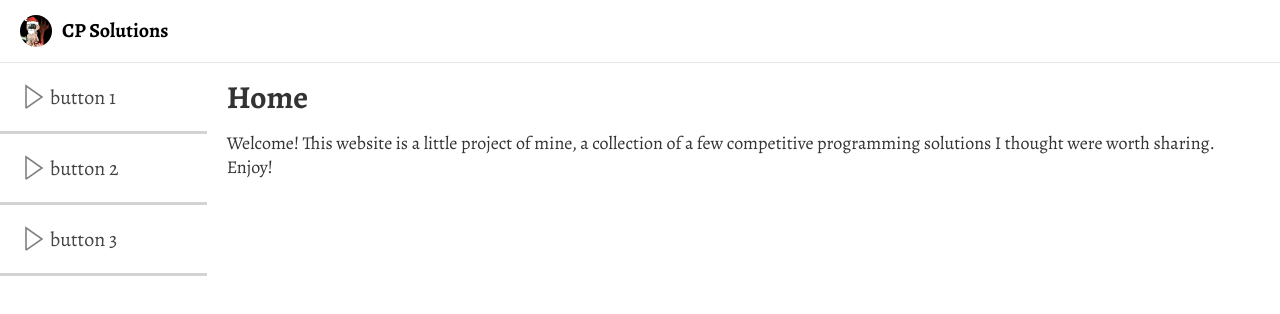
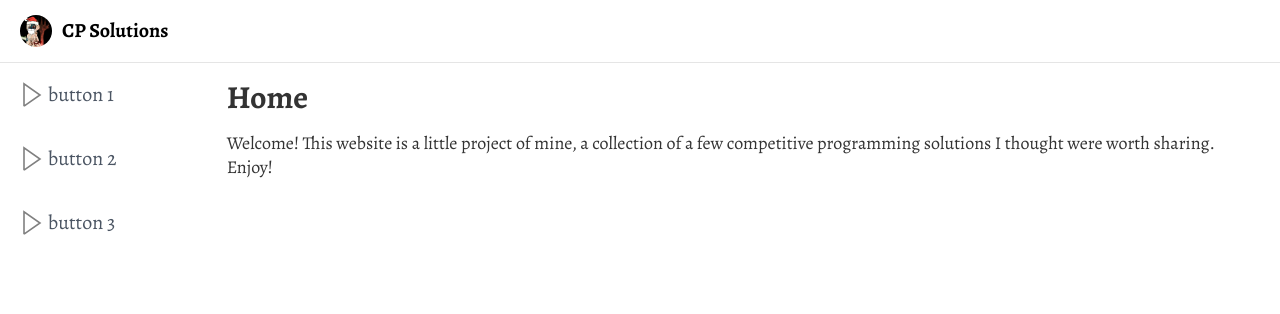
Before and after one commit to danielzsh/cp-sols, a Next.js app: page / in a window 1280 px wide. Shown: the top 314 px of the page. Built offline with nearby package versions, Linux system fonts and the light colour scheme.

Commit message:
migrate accordion element to tailwind

```diff
--- a/app/global.css
+++ b/app/global.css
@@ -1,3 +1,7 @@
+@tailwind base;
+@tailwind components;
+@tailwind utilities;
+
 body {
   margin: 0 auto;
   font-size: 16px;
--- a/components/accordion/Accordion.tsx
+++ b/components/accordion/Accordion.tsx
@@ -15,19 +15,3 @@ export const Accordion = ({content, ...props}) => {
         {res}
     </div>
 }
-
-Accordion.defaultProps = {
-    children: <>
-        <AccordionElement label='button 1'>
-            content 1
-        </AccordionElement>
-        <AccordionElement label='button 2'>
-            content 2
-        </AccordionElement>
-        <AccordionElement label='button 3'>
-            <AccordionElement label='nested'>
-                content 4
-            </AccordionElement>
-        </AccordionElement>
-    </>
-}
--- a/components/accordion/AccordionElement.tsx
+++ b/components/accordion/AccordionElement.tsx
@@ -1,6 +1,5 @@
 'use client';
 import { useState, useRef, ReactNode } from 'react';
-import styles from './accordion.module.css';
 import { motion } from 'framer-motion';
 
 export const AccordionElement = ({ children, label } : {children: ReactNode, label: string}) => {
@@ -8,12 +7,11 @@ export const AccordionElement = ({ children, label } : {children: ReactNode, lab
     const content = useRef(null);
     return (
         <motion.div
-            className={styles.accordion}
             animate={open ? "open" : "closed"}
             initial={"closed"}
         >
             <button
-                className={styles['accordion-button']}
+                className="w-full text-gray-600 p-4 text-left text-xl border-none rounded-lg transition duration-500 bg-transparent hover:bg-slate-50"
                 style={{display: 'flex', alignItems: 'center'}}
                 onClick={() => {
                     setOpen(!open);
@@ -46,7 +44,7 @@ export const AccordionElement = ({ children, label } : {children: ReactNode, lab
                 {label}
             </button>
             <motion.div
-                className={`${styles['accordion-content']}`}
+                className="ml-4 overflow-hidden"
                 ref={content}
                 variants={{
                     open: {
--- a/components/accordion/accordion.module.css
+++ /dev/null
@@ -1,26 +0,0 @@
-.accordion {
-    width: 100%;
-    border-bottom: solid lightgrey;
-}
-.accordion-button {
-    width: 100%;
-    background-color: transparent;
-    color: #444;
-    cursor: pointer;
-    padding: 18px;
-    text-align: left;
-    border: none;
-    outline: none;
-    transition: 0.4s;
-    font-size: 20px;
-    border-radius: 10px;
-}
-
-.accordion-button:hover {
-    background-color: ghostwhite;
-}
-
-.accordion-content {
-    margin-left: 18px;
-    overflow: hidden;
-}
--- a/package.json
+++ b/package.json
@@ -22,8 +22,11 @@
     "@storybook/react": "^7.0.11",
     "@storybook/react-webpack5": "^7.0.11",
     "@storybook/testing-library": "^0.1.0",
+    "autoprefixer": "^10.4.14",
     "cypress": "^12.12.0",
+    "postcss": "^8.4.23",
     "prop-types": "^15.8.1",
+    "tailwindcss": "^3.3.2",
     "typescript": "^5.0.4"
   }
 }
--- /dev/null
+++ b/postcss.config.js
@@ -0,0 +1,6 @@
+module.exports = {
+  plugins: {
+    tailwindcss: {},
+    autoprefixer: {},
+  },
+}
--- /dev/null
+++ b/tailwind.config.js
@@ -0,0 +1,11 @@
+/** @type {import('tailwindcss').Config} */
+module.exports = {
+  content: [
+    './app/**/*.{js,ts,jsx,tsx,mdx}',
+    './components/**/*.{js,ts,jsx,tsx,mdx}'
+  ],
+  theme: {
+    extend: {},
+  },
+  plugins: [],
+}
```
Also changed, not shown: 1 other file (tests, documents, lock files or other folders).
